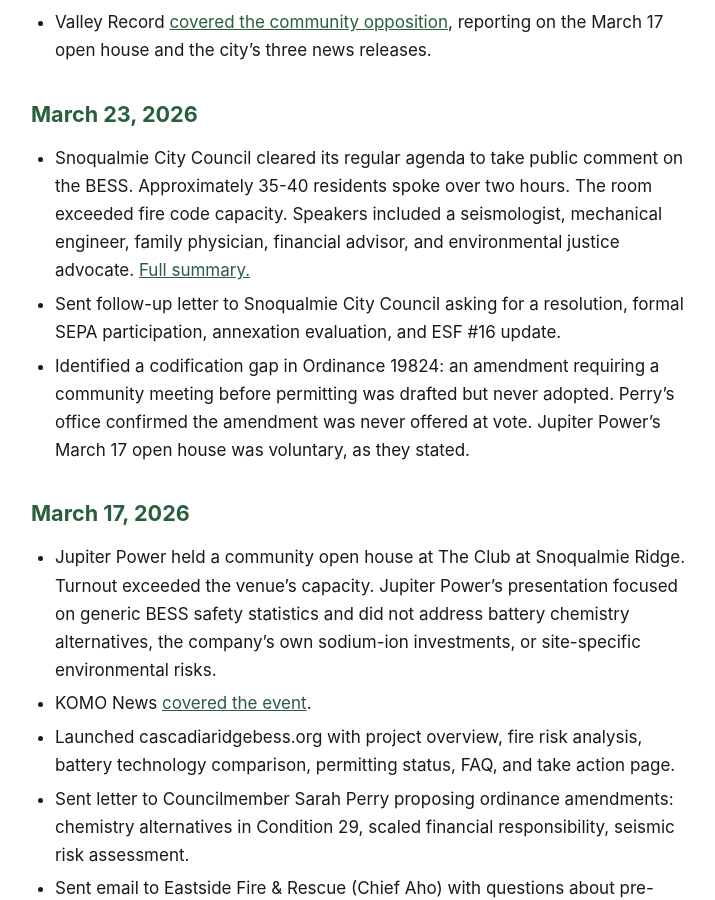
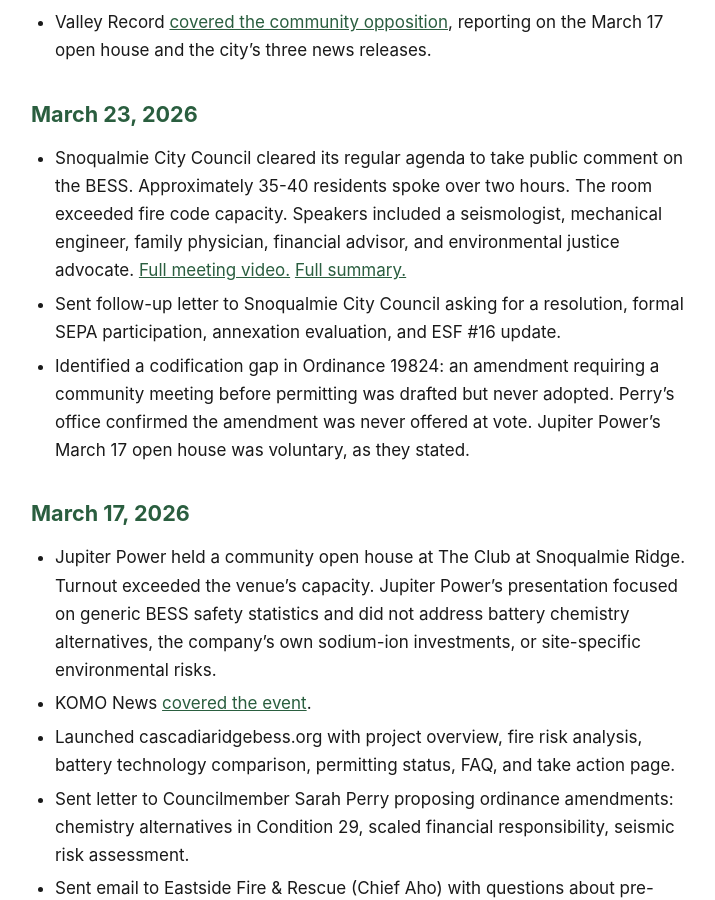
Before and after one commit to calef/cascadia-ridge-bess, a Jekyll site: the page built from _pages/updates.md, in a window 1280 px wide and 900 px high, scrolled down 1120 px. Shown: the whole window, without its empty margins (281-996 px from the left). Built offline with Jekyll 4.4.1, drawn with Linux system fonts in a browser that asks for light colours.

```diff
--- a/_pages/updates.md
+++ b/_pages/updates.md
@@ -20,7 +20,7 @@ What we've published, who we've contacted, and what's happened. Most recent firs
 
 ## March 23, 2026
 
-- Snoqualmie City Council cleared its regular agenda to take public comment on the BESS. Approximately 35-40 residents spoke over two hours. The room exceeded fire code capacity. Speakers included a seismologist, mechanical engineer, family physician, financial advisor, and environmental justice advocate. [Full summary.](/project#community-response)
+- Snoqualmie City Council cleared its regular agenda to take public comment on the BESS. Approximately 35-40 residents spoke over two hours. The room exceeded fire code capacity. Speakers included a seismologist, mechanical engineer, family physician, financial advisor, and environmental justice advocate. [Full meeting video.](https://www.youtube.com/watch?v=0N3RSaquon0) [Full summary.](/project#community-response)
 - Sent follow-up letter to Snoqualmie City Council asking for a resolution, formal SEPA participation, annexation evaluation, and ESF #16 update.
 - Identified a codification gap in Ordinance 19824: an amendment requiring a community meeting before permitting was drafted but never adopted. Perry's office confirmed the amendment was never offered at vote. Jupiter Power's March 17 open house was voluntary, as they stated.
 
```
Also changed, not shown: _pages/project.md (+1 -1 lines).
